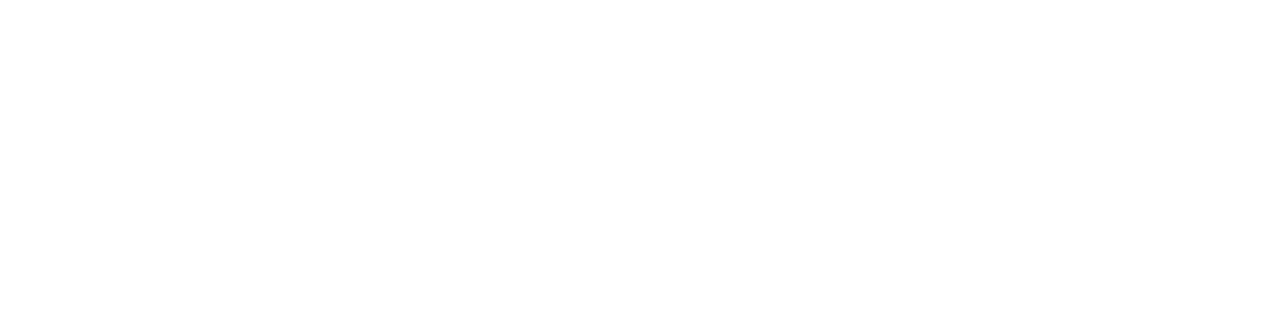
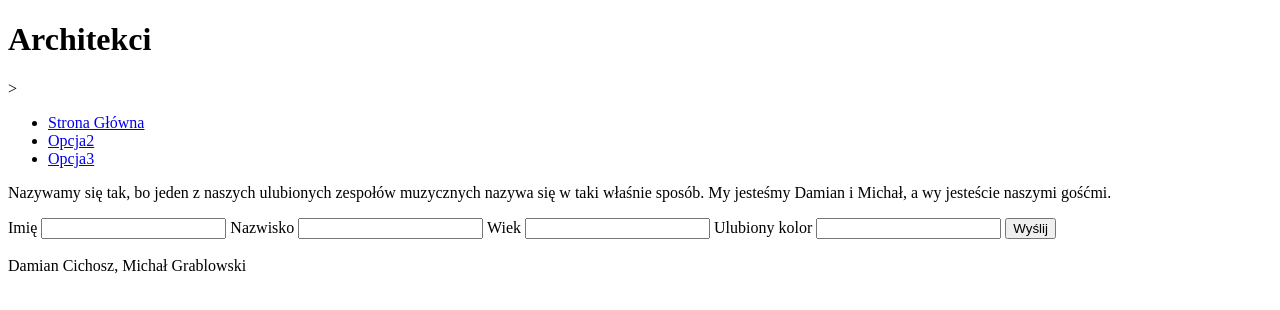
Before and after one commit to Damek34/Praktyki, a plain HTML site: page index.html in a window 1280 px wide. Drawn offline with Linux system fonts and the light colour scheme.

Commit message:
Update HTML
szkielet

```diff
--- a/index.html
+++ b/index.html
@@ -4,9 +4,48 @@
     <meta charset="UTF-8">
     <meta http-equiv="X-UA-Compatible" content="IE=edge">
     <meta name="viewport" content="width=device-width, initial-scale=1.0">
-    <title>Document</title>
+    <title>Architekci</title>
+
+
+    <link rel="stylesheet" href="style.css">
+
+
 </head>
 <body>
 
+    <header>
+        <h1>Architekci</h1>>
+    </header>
+
+<nav>
+    <ul>
+
+        <li><a href="index.html">Strona Główna</a></li>
+        <li><a href="#">Opcja2</a></li>
+        <li><a href="#">Opcja3</a></li>
+
+    </ul>
+</nav>
+
+
+<article>
+    <p>Nazywamy się tak, bo jeden z naszych ulubionych zespołów muzycznych nazywa się w taki właśnie sposób. My jesteśmy Damian i Michał, a wy jesteście naszymi gośćmi.</p>
+    <form id="formularz">
+
+        Imię <input type="text" value="">
+        Nazwisko <input type="text" value="">
+        Wiek <input type="number" value="">
+        Ulubiony kolor <input type="text" value="">
+        <input type="button" value="Wyślij">
+
+
+    </form>
+</article>
+
+
+<img src="">
+
+<footer>Damian Cichosz, Michał Grablowski</footer>
+
 </body>
 </html>
```
